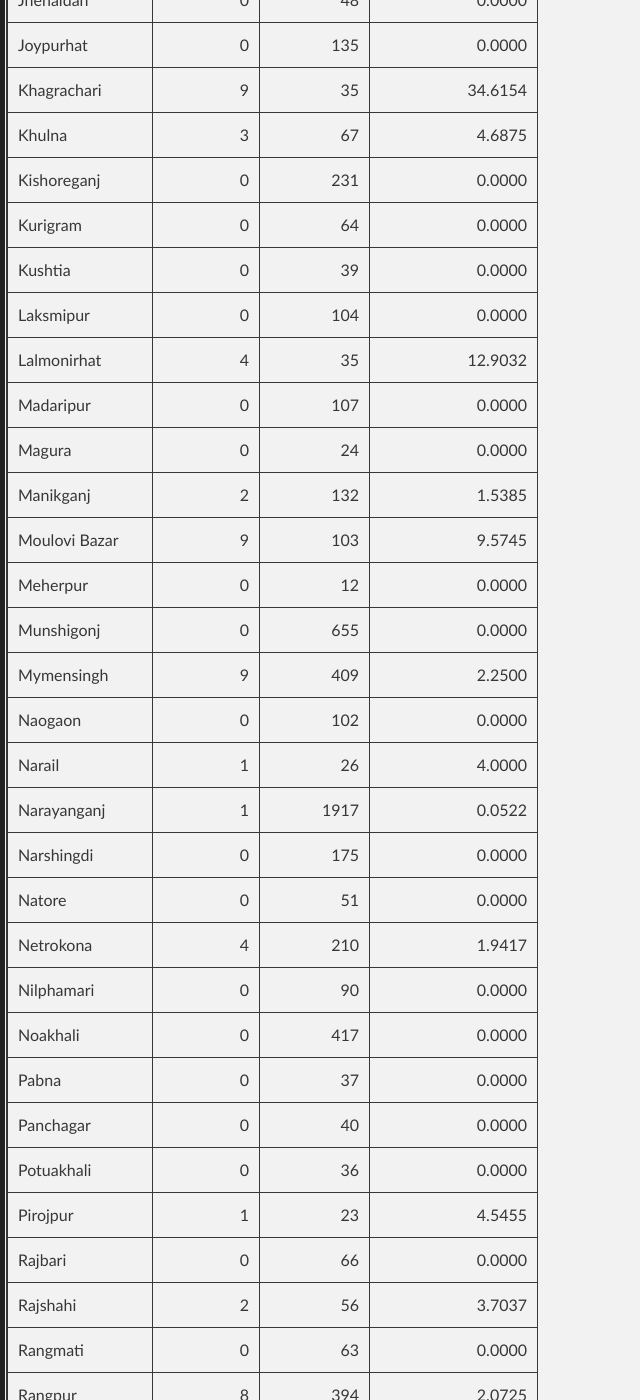
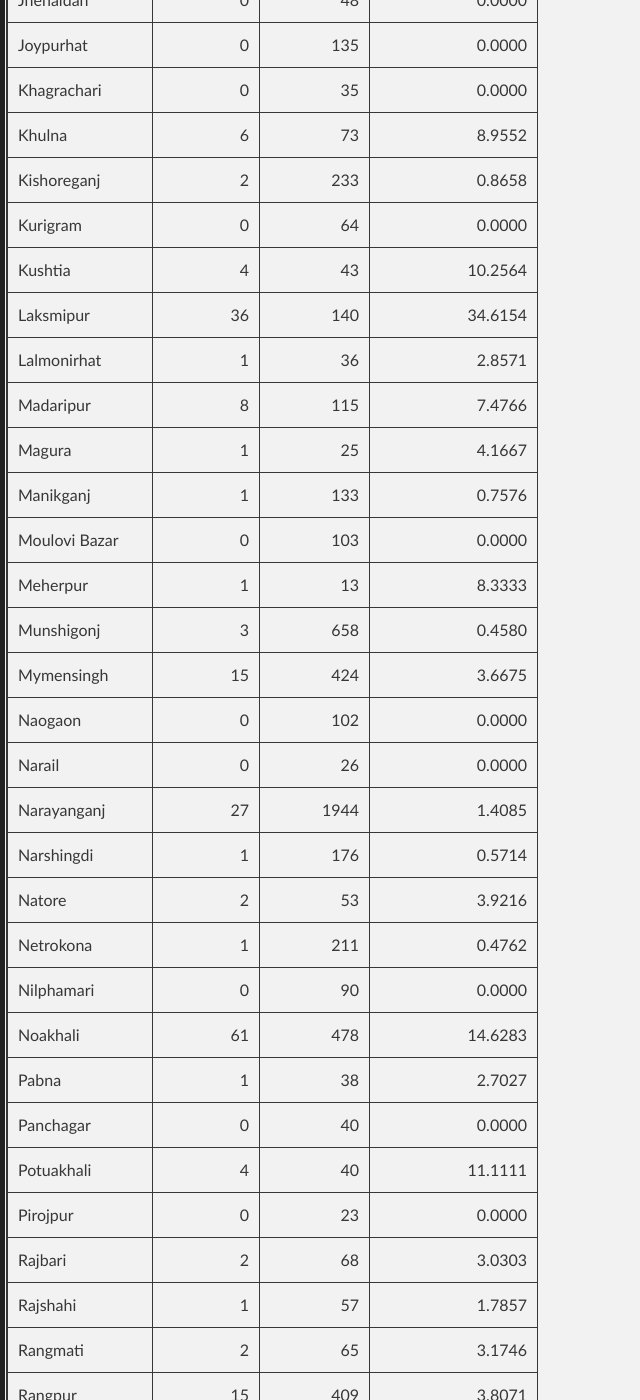
Before and after one commit to promitbasak/covid19bd, a Jekyll site: the page index.html, which Jekyll copies as it is, in a window 1280 px wide and 1400 px high, scrolled down 5347 px. Shown: the whole window, without its empty margins (0-640 px from the left). Built offline with Jekyll 4.4.1, drawn with Linux system fonts in a browser that asks for light colours; some of the changed text lies outside the part shown.

Commit message:
Update index.html

```diff
--- a/index.html
+++ b/index.html
@@ -101,7 +101,7 @@
         <h5>Total Deaths</h5>
       </div>
       <div>
-        <img src="https://raw.githubusercontent.com/promitbasak/Covid-19_bd_extended/master/assests/2020-05-27/Figure_22.png">
+        <img src="https://raw.githubusercontent.com/promitbasak/Covid-19_bd_extended/master/assests/2020-05-28/Figure_22.png">
         <h5>District-wise Corona Map</h5>
       </div>
       <div>
@@ -127,15 +127,15 @@
 </tr></thead>
 <tbody><tr>
 <td>Bagerhat</td>
-<td align="right">0</td>
-<td align="right">17</td>
-<td align="right">0.0000</td>
+<td align="right">1</td>
+<td align="right">18</td>
+<td align="right">5.8824</td>
 </tr>
 <tr>
 <td>Bandarban</td>
-<td align="right">0</td>
-<td align="right">22</td>
-<td align="right">0.0000</td>
+<td align="right">4</td>
+<td align="right">26</td>
+<td align="right">18.1818</td>
 </tr>
 <tr>
 <td>Barguna</td>
@@ -151,9 +151,9 @@
 </tr>
 <tr>
 <td>Bhola</td>
-<td align="right">0</td>
-<td align="right">14</td>
-<td align="right">0.0000</td>
+<td align="right">9</td>
+<td align="right">23</td>
+<td align="right">64.2857</td>
 </tr>
 <tr>
 <td>Bogura</td>
@@ -163,345 +163,345 @@
 </tr>
 <tr>
 <td>B. Baria</td>
-<td align="right">14</td>
-<td align="right">115</td>
-<td align="right">13.8614</td>
+<td align="right">1</td>
+<td align="right">116</td>
+<td align="right">0.8696</td>
 </tr>
 <tr>
 <td>Chandpur</td>
-<td align="right">0</td>
-<td align="right">107</td>
-<td align="right">0.0000</td>
+<td align="right">2</td>
+<td align="right">109</td>
+<td align="right">1.8692</td>
 </tr>
 <tr>
 <td>Chapainawabganj</td>
 <td align="right">3</td>
-<td align="right">49</td>
-<td align="right">6.5217</td>
+<td align="right">52</td>
+<td align="right">6.1224</td>
 </tr>
 <tr>
 <td>Chattogram</td>
+<td align="right">190</td>
+<td align="right">2138</td>
+<td align="right">9.7536</td>
+</tr>
+<tr>
+<td>Chuadanga</td>
+<td align="right">0</td>
+<td align="right">88</td>
+<td align="right">0.0000</td>
+</tr>
+<tr>
+<td>Cox&#39;s bazar</td>
 <td align="right">38</td>
-<td align="right">1948</td>
-<td align="right">1.9895</td>
-</tr>
-<tr>
-<td>Chuadanga</td>
-<td align="right">0</td>
-<td align="right">88</td>
-<td align="right">0.0000</td>
-</tr>
-<tr>
-<td>Cox&#39;s bazar</td>
+<td align="right">508</td>
+<td align="right">8.0851</td>
+</tr>
+<tr>
+<td>Cumilla</td>
+<td align="right">73</td>
+<td align="right">753</td>
+<td align="right">10.7353</td>
+</tr>
+<tr>
+<td>Dhaka</td>
+<td align="right">577</td>
+<td align="right">16203</td>
+<td align="right">3.6926</td>
+</tr>
+<tr>
+<td>Dinajpur</td>
+<td align="right">1</td>
+<td align="right">116</td>
+<td align="right">0.8696</td>
+</tr>
+<tr>
+<td>Faridpur</td>
+<td align="right">25</td>
+<td align="right">172</td>
+<td align="right">17.0068</td>
+</tr>
+<tr>
+<td>Feni</td>
+<td align="right">13</td>
+<td align="right">109</td>
+<td align="right">13.5417</td>
+</tr>
+<tr>
+<td>Gaibandha</td>
+<td align="right">4</td>
+<td align="right">40</td>
+<td align="right">11.1111</td>
+</tr>
+<tr>
+<td>Gazipur</td>
+<td align="right">11</td>
+<td align="right">629</td>
+<td align="right">1.7799</td>
+</tr>
+<tr>
+<td>Gopalganj</td>
+<td align="right">3</td>
+<td align="right">168</td>
+<td align="right">1.8182</td>
+</tr>
+<tr>
+<td>Hobiganj</td>
+<td align="right">0</td>
+<td align="right">165</td>
+<td align="right">0.0000</td>
+</tr>
+<tr>
+<td>Jamalpur</td>
+<td align="right">0</td>
+<td align="right">206</td>
+<td align="right">0.0000</td>
+</tr>
+<tr>
+<td>Jessore</td>
+<td align="right">0</td>
+<td align="right">144</td>
+<td align="right">0.0000</td>
+</tr>
+<tr>
+<td>Jhalokathi</td>
+<td align="right">0</td>
+<td align="right">27</td>
+<td align="right">0.0000</td>
+</tr>
+<tr>
+<td>Jhenaidah</td>
+<td align="right">0</td>
+<td align="right">48</td>
+<td align="right">0.0000</td>
+</tr>
+<tr>
+<td>Joypurhat</td>
+<td align="right">0</td>
+<td align="right">135</td>
+<td align="right">0.0000</td>
+</tr>
+<tr>
+<td>Khagrachari</td>
+<td align="right">0</td>
 <td align="right">35</td>
-<td align="right">470</td>
-<td align="right">8.0460</td>
-</tr>
-<tr>
-<td>Cumilla</td>
+<td align="right">0.0000</td>
+</tr>
+<tr>
+<td>Khulna</td>
+<td align="right">6</td>
+<td align="right">73</td>
+<td align="right">8.9552</td>
+</tr>
+<tr>
+<td>Kishoreganj</td>
+<td align="right">2</td>
+<td align="right">233</td>
+<td align="right">0.8658</td>
+</tr>
+<tr>
+<td>Kurigram</td>
+<td align="right">0</td>
+<td align="right">64</td>
+<td align="right">0.0000</td>
+</tr>
+<tr>
+<td>Kushtia</td>
+<td align="right">4</td>
 <td align="right">43</td>
-<td align="right">680</td>
-<td align="right">6.7504</td>
-</tr>
-<tr>
-<td>Dhaka</td>
-<td align="right">652</td>
-<td align="right">15626</td>
-<td align="right">4.3542</td>
-</tr>
-<tr>
-<td>Dinajpur</td>
-<td align="right">0</td>
-<td align="right">115</td>
-<td align="right">0.0000</td>
-</tr>
-<tr>
-<td>Faridpur</td>
-<td align="right">0</td>
-<td align="right">147</td>
-<td align="right">0.0000</td>
-</tr>
-<tr>
-<td>Feni</td>
-<td align="right">0</td>
-<td align="right">96</td>
-<td align="right">0.0000</td>
-</tr>
-<tr>
-<td>Gaibandha</td>
+<td align="right">10.2564</td>
+</tr>
+<tr>
+<td>Laksmipur</td>
+<td align="right">36</td>
+<td align="right">140</td>
+<td align="right">34.6154</td>
+</tr>
+<tr>
+<td>Lalmonirhat</td>
 <td align="right">1</td>
 <td align="right">36</td>
 <td align="right">2.8571</td>
 </tr>
 <tr>
-<td>Gazipur</td>
-<td align="right">9</td>
-<td align="right">618</td>
-<td align="right">1.4778</td>
-</tr>
-<tr>
-<td>Gopalganj</td>
-<td align="right">0</td>
-<td align="right">165</td>
-<td align="right">0.0000</td>
-</tr>
-<tr>
-<td>Hobiganj</td>
+<td>Madaripur</td>
+<td align="right">8</td>
+<td align="right">115</td>
+<td align="right">7.4766</td>
+</tr>
+<tr>
+<td>Magura</td>
+<td align="right">1</td>
+<td align="right">25</td>
+<td align="right">4.1667</td>
+</tr>
+<tr>
+<td>Manikganj</td>
+<td align="right">1</td>
+<td align="right">133</td>
+<td align="right">0.7576</td>
+</tr>
+<tr>
+<td>Moulovi Bazar</td>
+<td align="right">0</td>
+<td align="right">103</td>
+<td align="right">0.0000</td>
+</tr>
+<tr>
+<td>Meherpur</td>
+<td align="right">1</td>
+<td align="right">13</td>
+<td align="right">8.3333</td>
+</tr>
+<tr>
+<td>Munshigonj</td>
+<td align="right">3</td>
+<td align="right">658</td>
+<td align="right">0.4580</td>
+</tr>
+<tr>
+<td>Mymensingh</td>
+<td align="right">15</td>
+<td align="right">424</td>
+<td align="right">3.6675</td>
+</tr>
+<tr>
+<td>Naogaon</td>
+<td align="right">0</td>
+<td align="right">102</td>
+<td align="right">0.0000</td>
+</tr>
+<tr>
+<td>Narail</td>
+<td align="right">0</td>
+<td align="right">26</td>
+<td align="right">0.0000</td>
+</tr>
+<tr>
+<td>Narayanganj</td>
+<td align="right">27</td>
+<td align="right">1944</td>
+<td align="right">1.4085</td>
+</tr>
+<tr>
+<td>Narshingdi</td>
+<td align="right">1</td>
+<td align="right">176</td>
+<td align="right">0.5714</td>
+</tr>
+<tr>
+<td>Natore</td>
+<td align="right">2</td>
+<td align="right">53</td>
+<td align="right">3.9216</td>
+</tr>
+<tr>
+<td>Netrokona</td>
+<td align="right">1</td>
+<td align="right">211</td>
+<td align="right">0.4762</td>
+</tr>
+<tr>
+<td>Nilphamari</td>
+<td align="right">0</td>
+<td align="right">90</td>
+<td align="right">0.0000</td>
+</tr>
+<tr>
+<td>Noakhali</td>
+<td align="right">61</td>
+<td align="right">478</td>
+<td align="right">14.6283</td>
+</tr>
+<tr>
+<td>Pabna</td>
+<td align="right">1</td>
+<td align="right">38</td>
+<td align="right">2.7027</td>
+</tr>
+<tr>
+<td>Panchagar</td>
+<td align="right">0</td>
+<td align="right">40</td>
+<td align="right">0.0000</td>
+</tr>
+<tr>
+<td>Potuakhali</td>
 <td align="right">4</td>
-<td align="right">165</td>
-<td align="right">2.4845</td>
-</tr>
-<tr>
-<td>Jamalpur</td>
-<td align="right">0</td>
-<td align="right">206</td>
-<td align="right">0.0000</td>
-</tr>
-<tr>
-<td>Jessore</td>
+<td align="right">40</td>
+<td align="right">11.1111</td>
+</tr>
+<tr>
+<td>Pirojpur</td>
+<td align="right">0</td>
+<td align="right">23</td>
+<td align="right">0.0000</td>
+</tr>
+<tr>
+<td>Rajbari</td>
 <td align="right">2</td>
-<td align="right">144</td>
-<td align="right">1.4085</td>
-</tr>
-<tr>
-<td>Jhalokathi</td>
-<td align="right">0</td>
-<td align="right">27</td>
-<td align="right">0.0000</td>
-</tr>
-<tr>
-<td>Jhenaidah</td>
-<td align="right">0</td>
-<td align="right">48</td>
-<td align="right">0.0000</td>
-</tr>
-<tr>
-<td>Joypurhat</td>
-<td align="right">0</td>
-<td align="right">135</td>
-<td align="right">0.0000</td>
-</tr>
-<tr>
-<td>Khagrachari</td>
-<td align="right">9</td>
-<td align="right">35</td>
-<td align="right">34.6154</td>
-</tr>
-<tr>
-<td>Khulna</td>
-<td align="right">3</td>
-<td align="right">67</td>
-<td align="right">4.6875</td>
-</tr>
-<tr>
-<td>Kishoreganj</td>
-<td align="right">0</td>
-<td align="right">231</td>
-<td align="right">0.0000</td>
-</tr>
-<tr>
-<td>Kurigram</td>
-<td align="right">0</td>
-<td align="right">64</td>
-<td align="right">0.0000</td>
-</tr>
-<tr>
-<td>Kushtia</td>
-<td align="right">0</td>
-<td align="right">39</td>
-<td align="right">0.0000</td>
-</tr>
-<tr>
-<td>Laksmipur</td>
-<td align="right">0</td>
-<td align="right">104</td>
-<td align="right">0.0000</td>
-</tr>
-<tr>
-<td>Lalmonirhat</td>
-<td align="right">4</td>
-<td align="right">35</td>
-<td align="right">12.9032</td>
-</tr>
-<tr>
-<td>Madaripur</td>
-<td align="right">0</td>
-<td align="right">107</td>
-<td align="right">0.0000</td>
-</tr>
-<tr>
-<td>Magura</td>
-<td align="right">0</td>
-<td align="right">24</td>
-<td align="right">0.0000</td>
-</tr>
-<tr>
-<td>Manikganj</td>
+<td align="right">68</td>
+<td align="right">3.0303</td>
+</tr>
+<tr>
+<td>Rajshahi</td>
+<td align="right">1</td>
+<td align="right">57</td>
+<td align="right">1.7857</td>
+</tr>
+<tr>
+<td>Rangmati</td>
 <td align="right">2</td>
-<td align="right">132</td>
-<td align="right">1.5385</td>
-</tr>
-<tr>
-<td>Moulovi Bazar</td>
-<td align="right">9</td>
+<td align="right">65</td>
+<td align="right">3.1746</td>
+</tr>
+<tr>
+<td>Rangpur</td>
+<td align="right">15</td>
+<td align="right">409</td>
+<td align="right">3.8071</td>
+</tr>
+<tr>
+<td>Satkhira</td>
+<td align="right">3</td>
+<td align="right">43</td>
+<td align="right">7.5000</td>
+</tr>
+<tr>
+<td>Shariatpur</td>
+<td align="right">30</td>
+<td align="right">119</td>
+<td align="right">33.7079</td>
+</tr>
+<tr>
+<td>Sherpur</td>
+<td align="right">3</td>
+<td align="right">86</td>
+<td align="right">3.6145</td>
+</tr>
+<tr>
+<td>Sirajganj</td>
+<td align="right">1</td>
+<td align="right">18</td>
+<td align="right">5.8824</td>
+</tr>
+<tr>
+<td>Sunamganj</td>
+<td align="right">6</td>
 <td align="right">103</td>
-<td align="right">9.5745</td>
-</tr>
-<tr>
-<td>Meherpur</td>
-<td align="right">0</td>
-<td align="right">12</td>
-<td align="right">0.0000</td>
-</tr>
-<tr>
-<td>Munshigonj</td>
-<td align="right">0</td>
-<td align="right">655</td>
-<td align="right">0.0000</td>
-</tr>
-<tr>
-<td>Mymensingh</td>
-<td align="right">9</td>
-<td align="right">409</td>
-<td align="right">2.2500</td>
-</tr>
-<tr>
-<td>Naogaon</td>
-<td align="right">0</td>
-<td align="right">102</td>
-<td align="right">0.0000</td>
-</tr>
-<tr>
-<td>Narail</td>
-<td align="right">1</td>
-<td align="right">26</td>
-<td align="right">4.0000</td>
-</tr>
-<tr>
-<td>Narayanganj</td>
-<td align="right">1</td>
-<td align="right">1917</td>
-<td align="right">0.0522</td>
-</tr>
-<tr>
-<td>Narshingdi</td>
-<td align="right">0</td>
-<td align="right">175</td>
-<td align="right">0.0000</td>
-</tr>
-<tr>
-<td>Natore</td>
-<td align="right">0</td>
-<td align="right">51</td>
-<td align="right">0.0000</td>
-</tr>
-<tr>
-<td>Netrokona</td>
-<td align="right">4</td>
-<td align="right">210</td>
-<td align="right">1.9417</td>
-</tr>
-<tr>
-<td>Nilphamari</td>
-<td align="right">0</td>
-<td align="right">90</td>
-<td align="right">0.0000</td>
-</tr>
-<tr>
-<td>Noakhali</td>
-<td align="right">0</td>
-<td align="right">417</td>
-<td align="right">0.0000</td>
-</tr>
-<tr>
-<td>Pabna</td>
-<td align="right">0</td>
-<td align="right">37</td>
-<td align="right">0.0000</td>
-</tr>
-<tr>
-<td>Panchagar</td>
-<td align="right">0</td>
-<td align="right">40</td>
-<td align="right">0.0000</td>
-</tr>
-<tr>
-<td>Potuakhali</td>
-<td align="right">0</td>
-<td align="right">36</td>
-<td align="right">0.0000</td>
-</tr>
-<tr>
-<td>Pirojpur</td>
-<td align="right">1</td>
-<td align="right">23</td>
-<td align="right">4.5455</td>
-</tr>
-<tr>
-<td>Rajbari</td>
-<td align="right">0</td>
-<td align="right">66</td>
-<td align="right">0.0000</td>
-</tr>
-<tr>
-<td>Rajshahi</td>
-<td align="right">2</td>
-<td align="right">56</td>
-<td align="right">3.7037</td>
-</tr>
-<tr>
-<td>Rangmati</td>
-<td align="right">0</td>
-<td align="right">63</td>
-<td align="right">0.0000</td>
-</tr>
-<tr>
-<td>Rangpur</td>
-<td align="right">8</td>
-<td align="right">394</td>
-<td align="right">2.0725</td>
-</tr>
-<tr>
-<td>Satkhira</td>
-<td align="right">2</td>
-<td align="right">40</td>
-<td align="right">5.2632</td>
-</tr>
-<tr>
-<td>Shariatpur</td>
-<td align="right">0</td>
-<td align="right">89</td>
-<td align="right">0.0000</td>
-</tr>
-<tr>
-<td>Sherpur</td>
-<td align="right">2</td>
-<td align="right">83</td>
-<td align="right">2.4691</td>
-</tr>
-<tr>
-<td>Sirajganj</td>
-<td align="right">1</td>
-<td align="right">17</td>
-<td align="right">6.2500</td>
-</tr>
-<tr>
-<td>Sunamganj</td>
-<td align="right">0</td>
-<td align="right">97</td>
-<td align="right">0.0000</td>
+<td align="right">6.1856</td>
 </tr>
 <tr>
 <td>Sylhet</td>
-<td align="right">19</td>
-<td align="right">232</td>
-<td align="right">8.9202</td>
+<td align="right">60</td>
+<td align="right">292</td>
+<td align="right">25.8621</td>
 </tr>
 <tr>
 <td>Tangail</td>
-<td align="right">0</td>
-<td align="right">51</td>
-<td align="right">0.0000</td>
+<td align="right">1</td>
+<td align="right">52</td>
+<td align="right">1.9608</td>
 </tr>
 <tr>
 <td>Thakurgaon</td>
```
